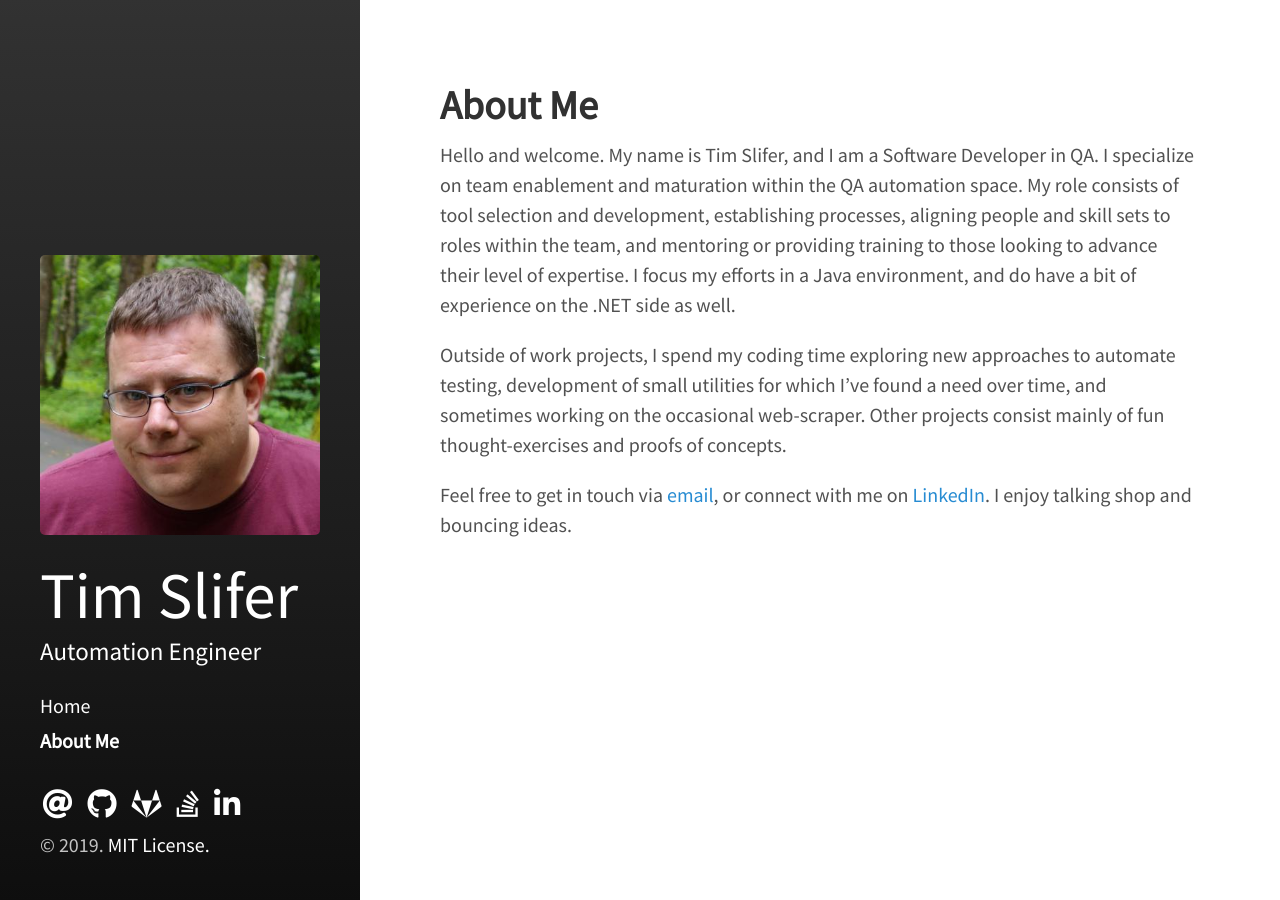
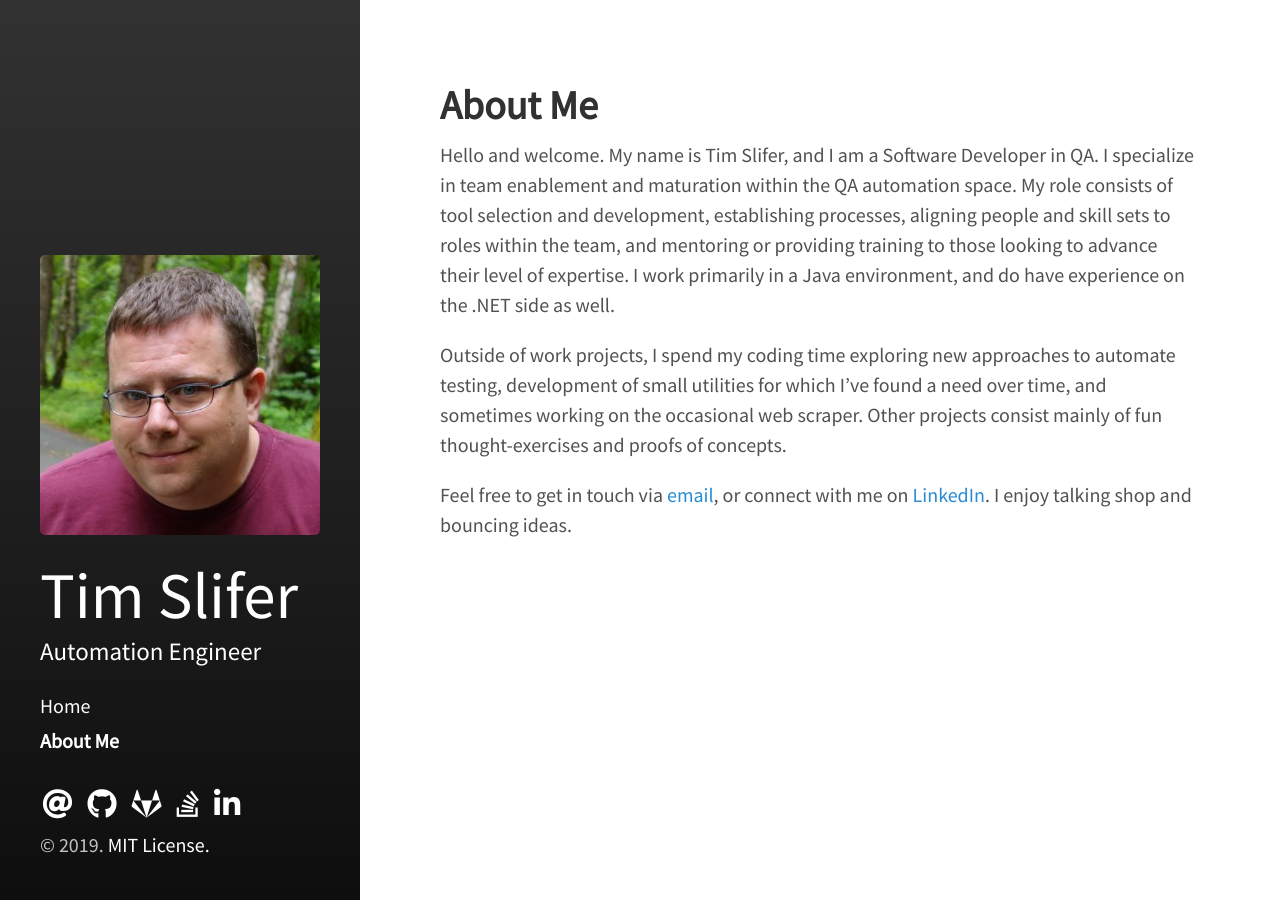
Before and after one commit to tim-slifer/tim-slifer.github.io, a Jekyll site: the page built from about.md, in a window 1280 px wide. Built offline with Jekyll 4.4.1, drawn with Linux system fonts in a browser that asks for light colours; nearby versions of some CDN libraries.

Commit message:
Cleaned up About Me

```diff
--- a/about.md
+++ b/about.md
@@ -4,16 +4,14 @@ title: About Me
 sidebar_link: true
 ---
 
-Hello and welcome. My name is Tim Slifer, and I am a Software Developer in QA. I specialize on team enablement and
+Hello and welcome. My name is Tim Slifer, and I am a Software Developer in QA. I specialize in team enablement and
 maturation within the QA automation space. My role consists of tool selection and development, establishing processes,
 aligning people and skill sets to roles within the team, and mentoring or providing training to those looking to advance
-their level of expertise. I focus my efforts in a Java environment, and do have a bit of experience on the .NET side
-as well.
+their level of expertise. I work primarily in a Java environment, and do have experience on the .NET side as well.
 
 Outside of work projects, I spend my coding time exploring new approaches to automate testing, development of small
-utilities for which I've found a need over time, and sometimes working on the occasional web-scraper. Other
+utilities for which I've found a need over time, and sometimes working on the occasional web scraper. Other
 projects consist mainly of fun thought-exercises and proofs of concepts.
 
 Feel free to get in touch via [email](mailto:{{ site.author.email }}), or connect with me on [LinkedIn]({{ site
-.linkedin }}).
-I enjoy talking shop and bouncing ideas.
+.linkedin }}). I enjoy talking shop and bouncing ideas.
```
